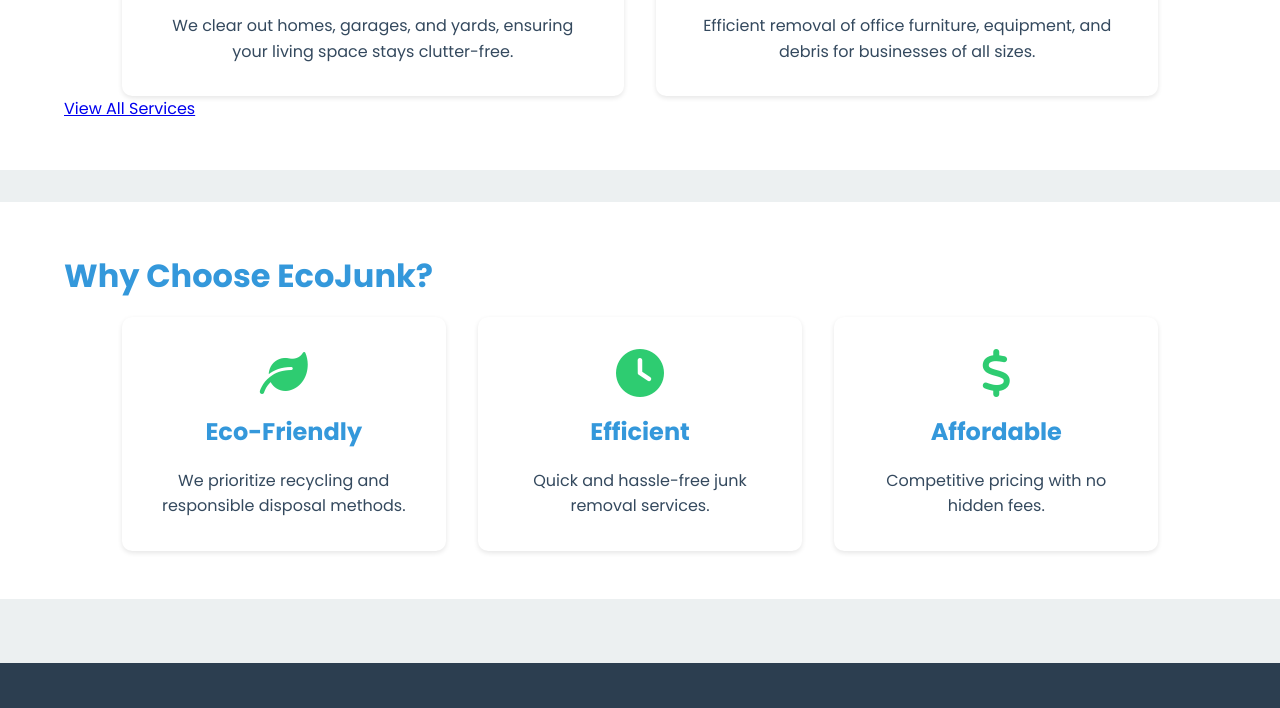
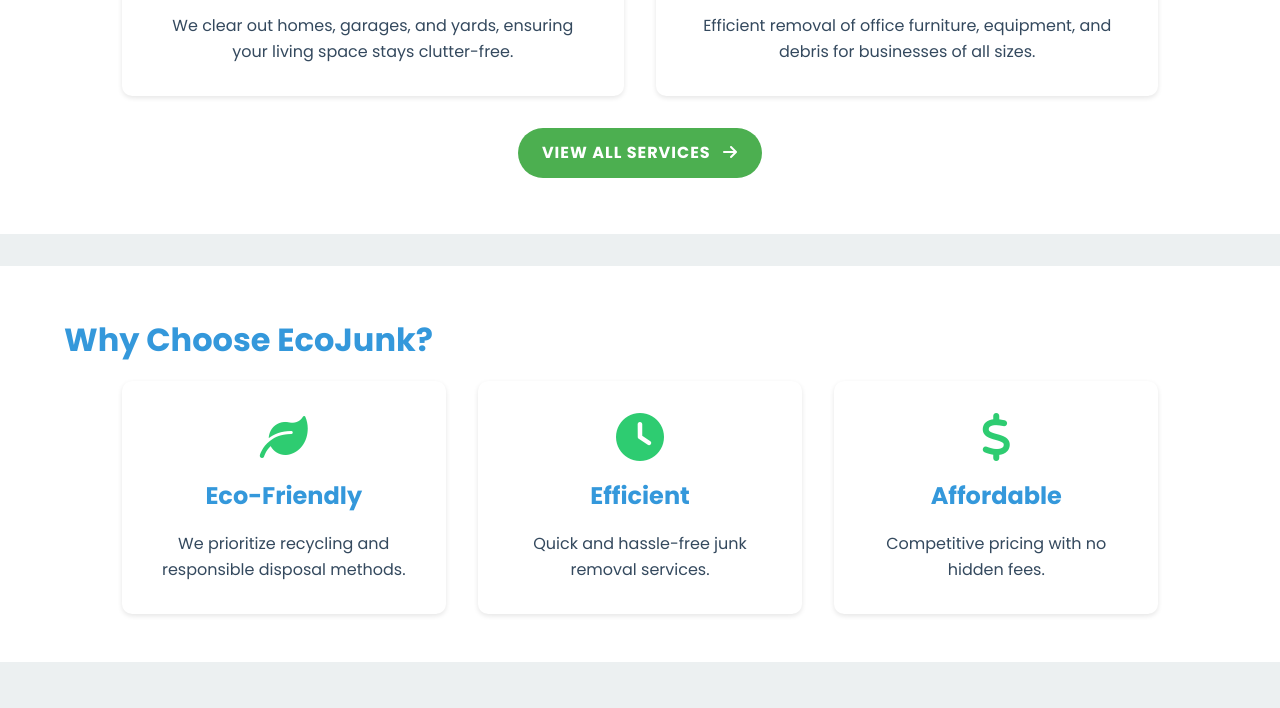
Before and after one commit to Prapul-M/hunter, a plain HTML site: page index.html in a window 1280 px wide. Shown: the part 1110-1818 px from the top of the page. Drawn offline with Linux system fonts and the light colour scheme; a script that the page names is missing; files whose address does not match are found by name.

Commit message:
View services button chnage

```diff
--- a/index.html
+++ b/index.html
@@ -195,6 +195,57 @@
                 margin: 0 0 2rem;
             }
         }
+
+        .button-container {
+            text-align: center;
+            margin-top: 2rem;
+        }
+
+        .view-services-btn {
+            display: inline-block;
+            background-color: #4CAF50;
+            color: white;
+            text-decoration: none;
+            padding: 12px 24px;
+            border-radius: 30px;
+            font-weight: bold;
+            text-transform: uppercase;
+            letter-spacing: 1px;
+            transition: all 0.3s ease;
+            position: relative;
+            overflow: hidden;
+            z-index: 1;
+        }
+
+        .view-services-btn:before {
+            content: '';
+            position: absolute;
+            top: 0;
+            left: -100%;
+            width: 100%;
+            height: 100%;
+            background: linear-gradient(120deg, transparent, rgba(255, 255, 255, 0.3), transparent);
+            transition: all 0.4s ease;
+            z-index: -1;
+        }
+
+        .view-services-btn:hover {
+            box-shadow: 0 5px 15px rgba(0, 0, 0, 0.3);
+            transform: translateY(-3px);
+        }
+
+        .view-services-btn:hover:before {
+            left: 100%;
+        }
+
+        .view-services-btn i {
+            margin-left: 8px;
+            transition: transform 0.3s ease;
+        }
+
+        .view-services-btn:hover i {
+            transform: translateX(5px);
+        }
     </style>
 </head>
 <body>
@@ -240,7 +291,12 @@
                     <p>Efficient removal of office furniture, equipment, and debris for businesses of all sizes.</p>
                 </div>
             </div>
-            <a href="services.html" class="secondary-button">View All Services</a>
+            <div class="button-container">
+                <a href="services.html" class="view-services-btn">
+                    View All Services
+                    <i class="fas fa-arrow-right"></i>
+                </a>
+            </div>
         </section>
 
         <section id="why-choose-us">
```
